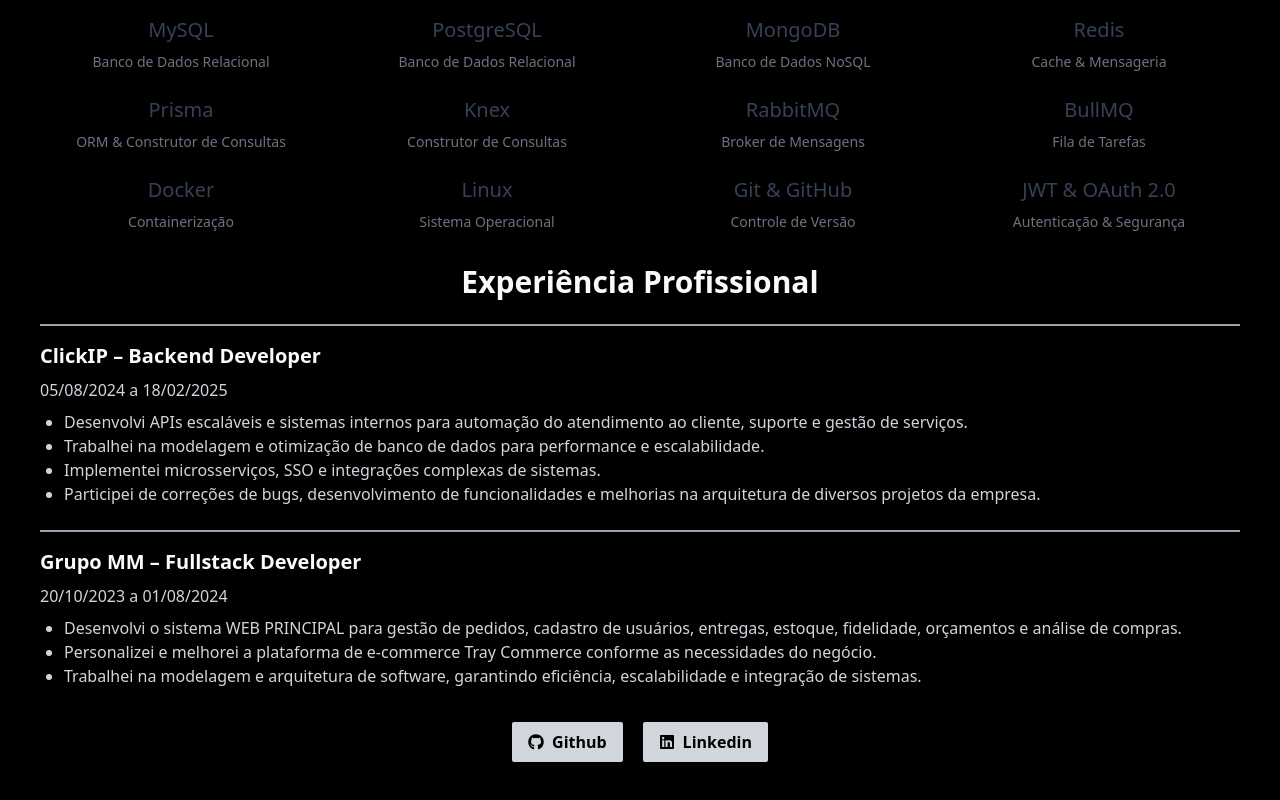
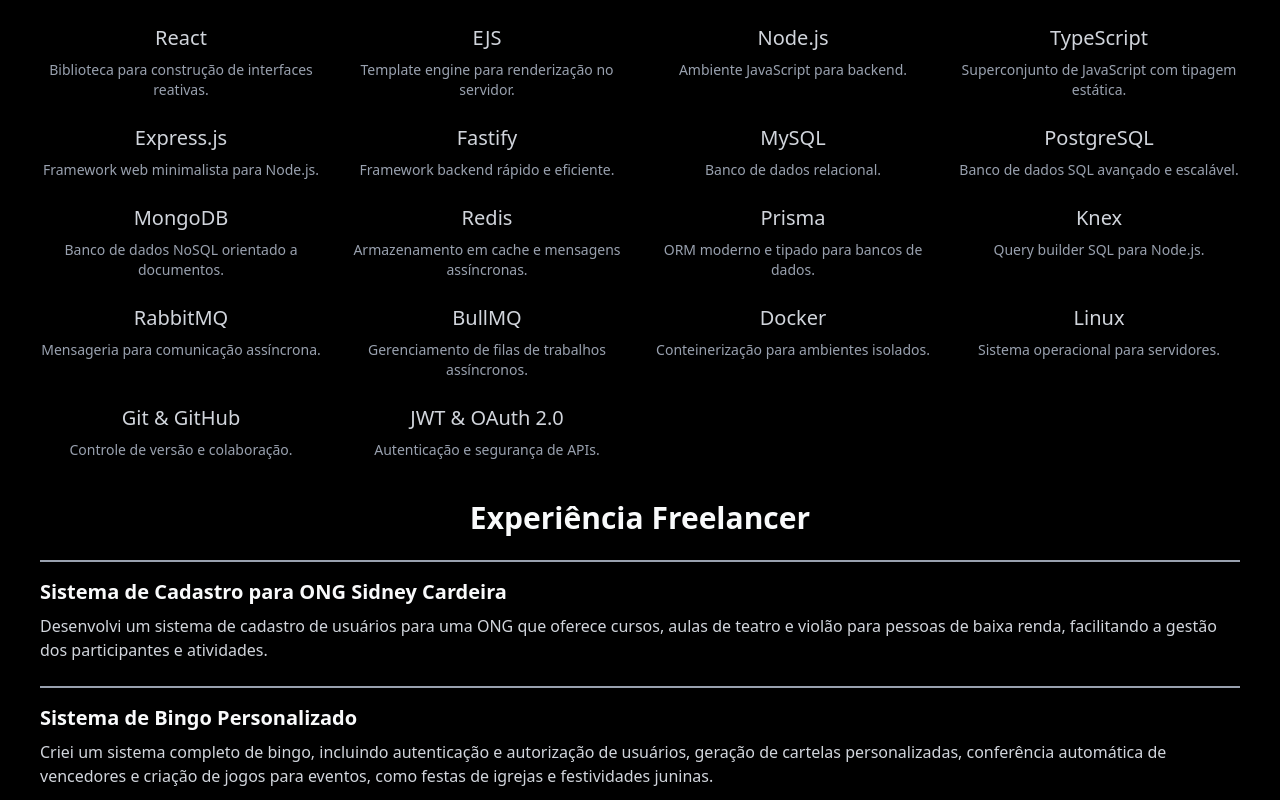
Before and after one commit to MendoncaGabriel/Portfolio, a React (Vite) app: page /about in a window 1280 px wide. Shown: the part 640-1440 px from the top of the page. Built offline with nearby package versions, Linux system fonts and the light colour scheme.

Commit message:
correção sobre min

```diff
--- a/src/pages/AboutMe.tsx
+++ b/src/pages/AboutMe.tsx
@@ -1,122 +1,93 @@
-import { FaGithub, FaLinkedin } from "react-icons/fa";
-
 export const AboutMe: React.FC = () => {
   return (
     <div className="text-gray-50 h-full p-6 sm:p-10">
-      <section className="h-full space-y-8">
+      <section className="h-full space-y-10">
         {/* Título e Introdução */}
         <div className="text-center">
-          <h1 className="text-xl sm:text-5xl font-bold ">Sobre Gabriel Andrade Mendonça</h1>
-          <p className=" sm:text-2xl text-gray-400 mt-2">
-            Backend Developer | Node.js | TypeScript | APIs Escaláveis | Microsserviços
+          <h1 className="text-xl sm:text-5xl font-bold">Sobre Gabriel Andrade Mendonça</h1>
+          <p className="sm:text-2xl text-gray-400 mt-2">
+            Fullstack Developer | Node.js | React | TypeScript | APIs Escaláveis | Microsserviços
           </p>
         </div>
 
         {/* Descrição sobre a carreira */}
         <div className="space-y-4">
           <p className="text-lg sm:text-xl text-gray-300 font-light">
-            Com mais de 3 anos de experiência, sou apaixonado por construir sistemas de backend escaláveis e eficientes. Minha expertise é focada no desenvolvimento de APIs, microsserviços e no tratamento de processamento assíncrono. Busco construir sistemas robustos com foco em performance e segurança.
+            Com mais de 3 anos de experiência, sou apaixonado por construir sistemas escaláveis e eficientes. Minha expertise abrange tanto o backend quanto o frontend, desenvolvendo APIs robustas e interfaces dinâmicas para proporcionar uma experiência completa ao usuário.
           </p>
 
           <p className="text-lg sm:text-xl text-gray-300 font-light">
-            Sou especializado em tecnologias como Node.js, TypeScript, Express.js, Fastify e diversos bancos de dados como MySQL, MongoDB e PostgreSQL. Sigo boas práticas como os princípios SOLID, Arquitetura Limpa e padrões de design como MVC e Repository para garantir um código manutenível e escalável.
+            Sou especializado em tecnologias como Node.js, TypeScript, Express.js, Fastify, React, TailwindCSS, Bootstrap, EJS e bancos de dados como MySQL, MongoDB e PostgreSQL. Sigo boas práticas como SOLID, Arquitetura Limpa e padrões de design como MVC e Repository.
           </p>
 
           <p className="text-lg sm:text-xl text-gray-300 font-light">
-            Estou sempre em busca de oportunidades para aprender e crescer na indústria de tecnologia. Tenho experiência com containerização utilizando Docker e em filas de mensagens com RabbitMQ e BullMQ. Também dou prioridade à segurança, utilizando JWT, OAuth 2.0 e outras boas práticas para proteger os sistemas que construo.
+            Além disso, tenho experiência com Docker, RabbitMQ e mensageria, garantindo escalabilidade e eficiência. Também dou prioridade à segurança, utilizando JWT, OAuth 2.0 e outras boas práticas para proteger os sistemas que construo.
           </p>
         </div>
 
-        {/* Tecnologias que uso */}
+        {/* Tecnologias */}
         <div className="text-center space-y-6">
           <h2 className="text-3xl font-semibold">Tecnologias & Ferramentas</h2>
 
           <div className="grid grid-cols-2 sm:grid-cols-3 md:grid-cols-4 gap-6 mt-4">
             {[
-              { name: "Node.js", description: "Runtime Backend" },
-              { name: "TypeScript", description: "Linguagem Fortemente Tipada" },
-              { name: "Express.js", description: "Framework Web" },
-              { name: "Fastify", description: "Framework Web" },
-              { name: "MySQL", description: "Banco de Dados Relacional" },
-              { name: "PostgreSQL", description: "Banco de Dados Relacional" },
-              { name: "MongoDB", description: "Banco de Dados NoSQL" },
-              { name: "Redis", description: "Cache & Mensageria" },
-              { name: "Prisma", description: "ORM & Construtor de Consultas" },
-              { name: "Knex", description: "Construtor de Consultas" },
-              { name: "RabbitMQ", description: "Broker de Mensagens" },
-              { name: "BullMQ", description: "Fila de Tarefas" },
-              { name: "Docker", description: "Containerização" },
-              { name: "Linux", description: "Sistema Operacional" },
-              { name: "Git & GitHub", description: "Controle de Versão" },
-              { name: "JWT & OAuth 2.0", description: "Autenticação & Segurança" },
+              { name: "HTML", desc: "Marcação para construção de páginas web." },
+              { name: "CSS", desc: "Estilização e responsividade para interfaces." },
+              { name: "Bootstrap", desc: "Framework CSS para layouts responsivos." },
+              { name: "TailwindCSS", desc: "Estilização com classes utilitárias." },
+              { name: "React", desc: "Biblioteca para construção de interfaces reativas." },
+              { name: "EJS", desc: "Template engine para renderização no servidor." },
+              { name: "Node.js", desc: "Ambiente JavaScript para backend." },
+              { name: "TypeScript", desc: "Superconjunto de JavaScript com tipagem estática." },
+              { name: "Express.js", desc: "Framework web minimalista para Node.js." },
+              { name: "Fastify", desc: "Framework backend rápido e eficiente." },
+              { name: "MySQL", desc: "Banco de dados relacional." },
+              { name: "PostgreSQL", desc: "Banco de dados SQL avançado e escalável." },
+              { name: "MongoDB", desc: "Banco de dados NoSQL orientado a documentos." },
+              { name: "Redis", desc: "Armazenamento em cache e mensagens assíncronas." },
+              { name: "Prisma", desc: "ORM moderno e tipado para bancos de dados." },
+              { name: "Knex", desc: "Query builder SQL para Node.js." },
+              { name: "RabbitMQ", desc: "Mensageria para comunicação assíncrona." },
+              { name: "BullMQ", desc: "Gerenciamento de filas de trabalhos assíncronos." },
+              { name: "Docker", desc: "Conteinerização para ambientes isolados." },
+              { name: "Linux", desc: "Sistema operacional para servidores." },
+              { name: "Git & GitHub", desc: "Controle de versão e colaboração." },
+              { name: "JWT & OAuth 2.0", desc: "Autenticação e segurança de APIs." },
             ].map((tech, index) => (
               <div key={index} className="flex flex-col items-center space-y-2">
-                <div className="text-xl font-medium text-gray-700">{tech.name}</div>
-                <span className="text-gray-500 text-sm">{tech.description}</span>
+                <div className="text-xl font-medium text-gray-300">{tech.name}</div>
+                <p className="text-sm text-gray-400">{tech.desc}</p>
               </div>
             ))}
           </div>
         </div>
 
-        {/* Experiência profissional */}
-        <div className="space-y-6">
-          <h2 className="text-3xl font-semibold text-center">Experiência Profissional</h2>
+                {/* Experiência Freelancer */}
+                <div className="space-y-6">
+          <h2 className="text-3xl font-semibold text-center">Experiência Freelancer</h2>
 
           <div className="border-t-2 border-gray-400 pt-4">
-            <h3 className="text-xl font-semibold ">ClickIP – Backend Developer</h3>
+            <h3 className="text-xl font-semibold">Sistema de Cadastro para ONG Sidney Cardeira</h3>
             <p className="text-gray-300 font-light mt-2">
-              <b>05/08/2024 a 18/02/2025</b>
+              Desenvolvi um sistema de cadastro de usuários para uma ONG que oferece cursos, aulas de teatro e violão para pessoas de baixa renda, facilitando a gestão dos participantes e atividades.
             </p>
-            <ul className="list-disc pl-6 text-gray-300 mt-2">
-              <li>Desenvolvi APIs escaláveis e sistemas internos para automação do atendimento ao cliente, suporte e gestão de serviços.</li>
-              <li>Trabalhei na modelagem e otimização de banco de dados para performance e escalabilidade.</li>
-              <li>Implementei microsserviços, SSO e integrações complexas de sistemas.</li>
-              <li>Participei de correções de bugs, desenvolvimento de funcionalidades e melhorias na arquitetura de diversos projetos da empresa.</li>
-            </ul>
           </div>
 
           <div className="border-t-2 border-gray-400 pt-4">
-            <h3 className="text-xl font-semibold ">Grupo MM – Fullstack Developer</h3>
+            <h3 className="text-xl font-semibold">Sistema de Bingo Personalizado</h3>
             <p className="text-gray-300 font-light mt-2">
-              <b>20/10/2023 a 01/08/2024</b>
+              Criei um sistema completo de bingo, incluindo autenticação e autorização de usuários, geração de cartelas personalizadas, conferência automática de vencedores e criação de jogos para eventos, como festas de igrejas e festividades juninas.
             </p>
-            <ul className="list-disc pl-6 text-gray-300 mt-2">
-              <li>Desenvolvi o sistema WEB PRINCIPAL para gestão de pedidos, cadastro de usuários, entregas, estoque, fidelidade, orçamentos e análise de compras.</li>
-              <li>Personalizei e melhorei a plataforma de e-commerce Tray Commerce conforme as necessidades do negócio.</li>
-              <li>Trabalhei na modelagem e arquitetura de software, garantindo eficiência, escalabilidade e integração de sistemas.</li>
-            </ul>
+          </div>
+
+          <div className="border-t-2 border-gray-400 pt-4">
+            <h3 className="text-xl font-semibold">Pop Sales (Em andamento)</h3>
+            <p className="text-gray-300 font-light mt-2">
+              Atualmente, estou desenvolvendo um sistema de gestão de funcionários para entregadores, promotores e vendedores. O sistema permitirá a criação de rotas de visitas, definição de clientes a serem atendidos, controle de check-in/check-out e acompanhamento de metas e bonificações.
+            </p>
           </div>
         </div>
 
-        {/* Contato e Links */}
-        <div className="flex border-gray-50 w-full flex-wrap justify-center gap-4 text-black font-semibold">
-            <a
-              href="https://github.com/MendoncaGabriel"
-              target="_blank"
-              className="px-4 py-2 rounded-sm bg-gray-300 flex items-center space-x-2 justify-center hover:shadow-md shadow-purple-800 duration-200 hover:-translate-y-1 hover:border-purple-500 border-2"
-            >
-              <FaGithub />
-              <span>Github</span>
-            </a>
-
-            <a
-              href="https://www.linkedin.com/in/mendon%C3%A7agabriel/"
-              target="_blank"
-              className="px-4 py-2 rounded-sm bg-gray-300 flex items-center space-x-2 justify-center hover:shadow-md shadow-purple-800 duration-200 hover:-translate-y-1 hover:border-purple-500 border-2"
-            >
-              <FaLinkedin />
-              <span>Linkedin</span>
-            </a>
-
-            {/* <a
-              href="/public/docs/Gabriel Andrade Mendonça - Programador FullStack.pdf"
-              target="_blank"
-              className="px-4 py-2 rounded-sm bg-gray-300 flex items-center space-x-2 justify-center hover:shadow-md shadow-purple-800 duration-200 hover:-translate-y-1 hover:border-purple-500 border-2"
-            >
-              <FaFileAlt />
-              <span>Currículo</span>
-            </a> */}
-          </div>
       </section>
     </div>
   );
```
